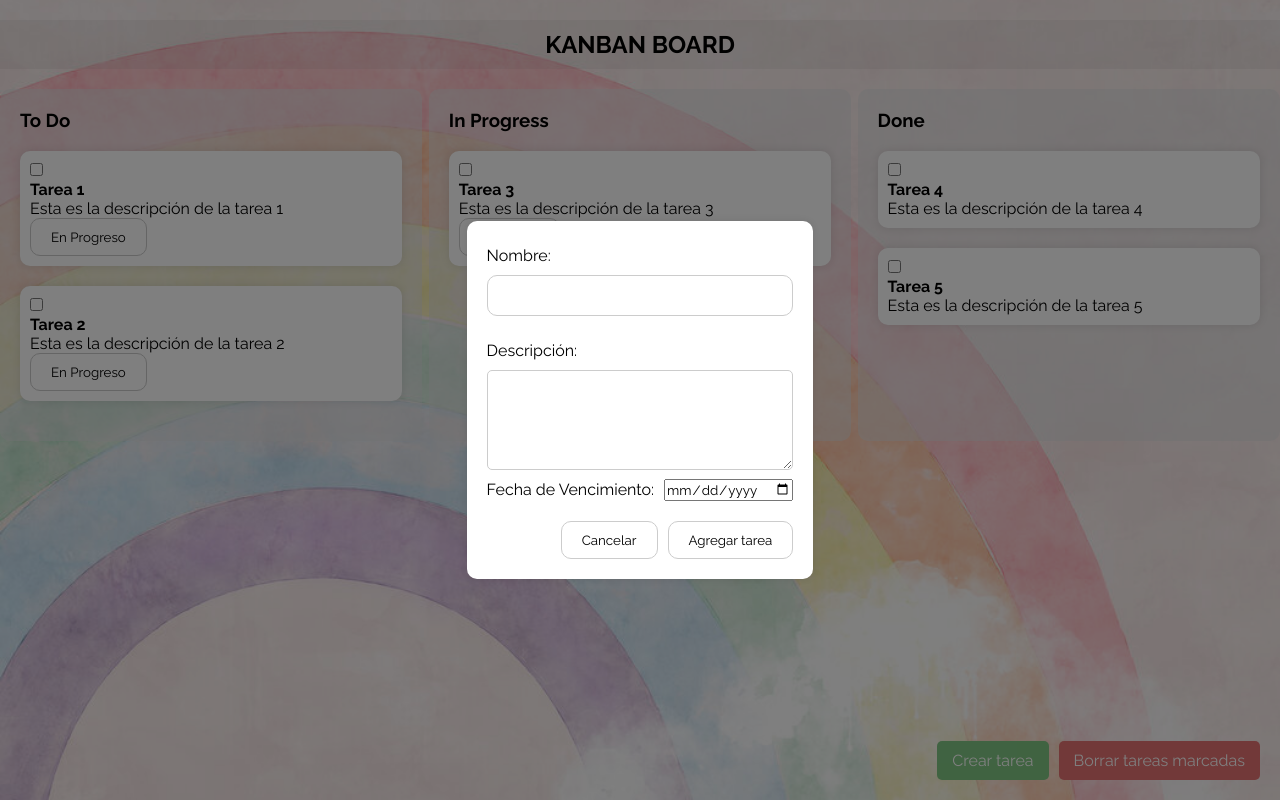
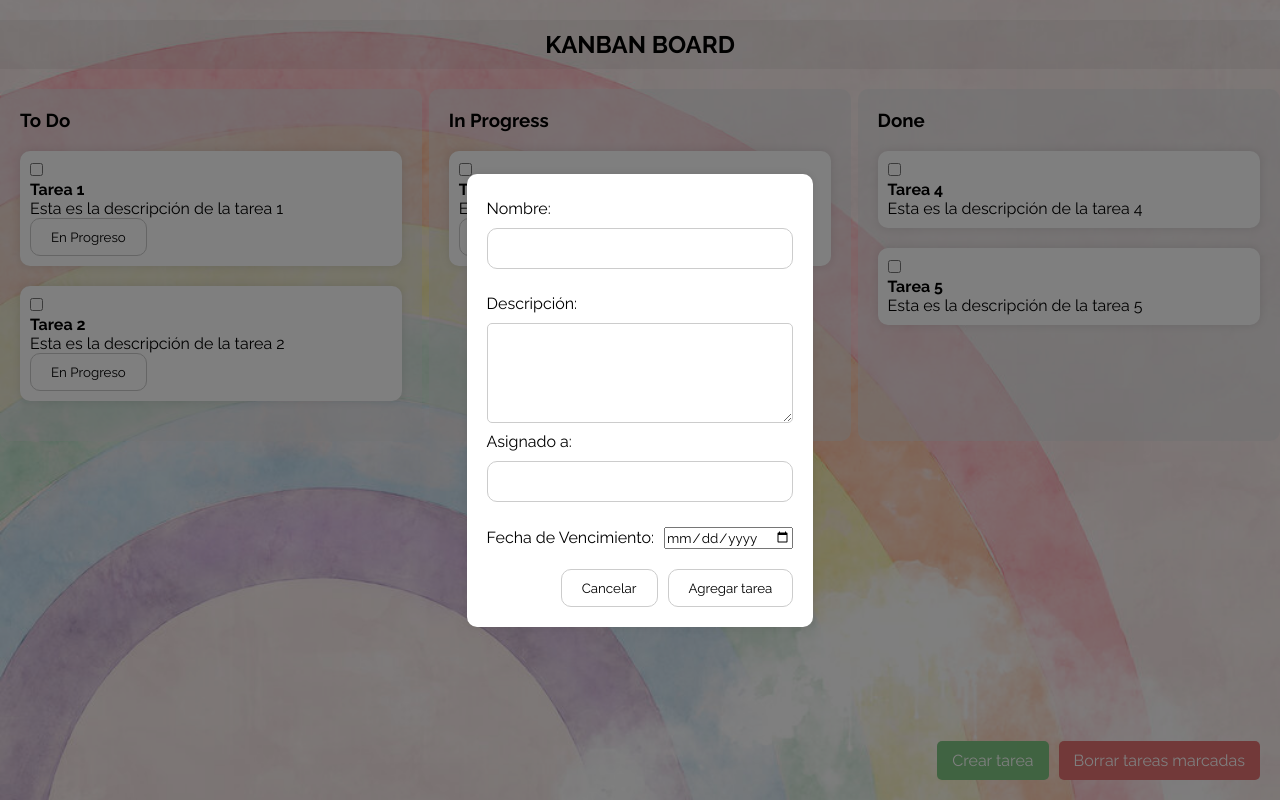
Before and after one commit to arantzalemasurier/APP-Weather, a React (Create React App) app: page /kanban in a window 1280 px wide. Both pictures are taken after a click on the button "Crear tarea". Built offline with nearby package versions, Linux system fonts and the light colour scheme.

Commit message:
Retoques

```diff
--- a/src/components/createTaskModal.tsx
+++ b/src/components/createTaskModal.tsx
@@ -1,22 +1,21 @@
 import React from "react";
 import './modal.css';
-
-
 
 interface Props {
   show: boolean;
   onClose: () => void;
-  onSubmit: (name: string, description: string, dueDate: string) => void;
+  onSubmit: (name: string, description: string, dueDate: string, assignedTo: string) => void;
 }
 
 const CreateTaskModal: React.FC<Props> = ({ show, onClose, onSubmit }) => {
   const [name, setName] = React.useState("");
   const [description, setDescription] = React.useState("");
   const [dueDate, setDueDate] = React.useState("");
+  const [assignedTo, setAssignedTo] = React.useState("");
 
   const handleSubmit = (event: React.FormEvent<HTMLFormElement>) => {
     event.preventDefault();
-    onSubmit(name, description, dueDate);
+    onSubmit(name, description, dueDate, assignedTo);
   };
 
   return (
@@ -39,6 +38,14 @@ const CreateTaskModal: React.FC<Props> = ({ show, onClose, onSubmit }) => {
           />
         </div>
         <div className="input-container">
+          <label>Asignado a:</label>
+          <input
+            type="text"
+            value={assignedTo}
+            onChange={(e) => setAssignedTo(e.target.value)}
+          />
+        </div>
+        <div className="input-container">
           <label>Fecha de Vencimiento:</label>
           <input
             type="date"
--- a/src/components/modal.css
+++ b/src/components/modal.css
@@ -82,6 +82,16 @@ input[type="text"]:nth-of-type(2) {
     margin-top: 10px;
   }
 
+  input[type="text"][name="assigned-to"] {
+    width: 100%;
+    padding: 10px;
+    margin-bottom: 20px;
+    border: 1px solid #ccc;
+    border-radius: 10px;
+    font-size: 16px;
+    margin-top: 10px;
+}
+
   .modal input[type="text"] {
     width: 100%;
     padding: 10px;
```
Also changed, not shown: src/components/kanban.tsx (line endings or trailing spaces).
